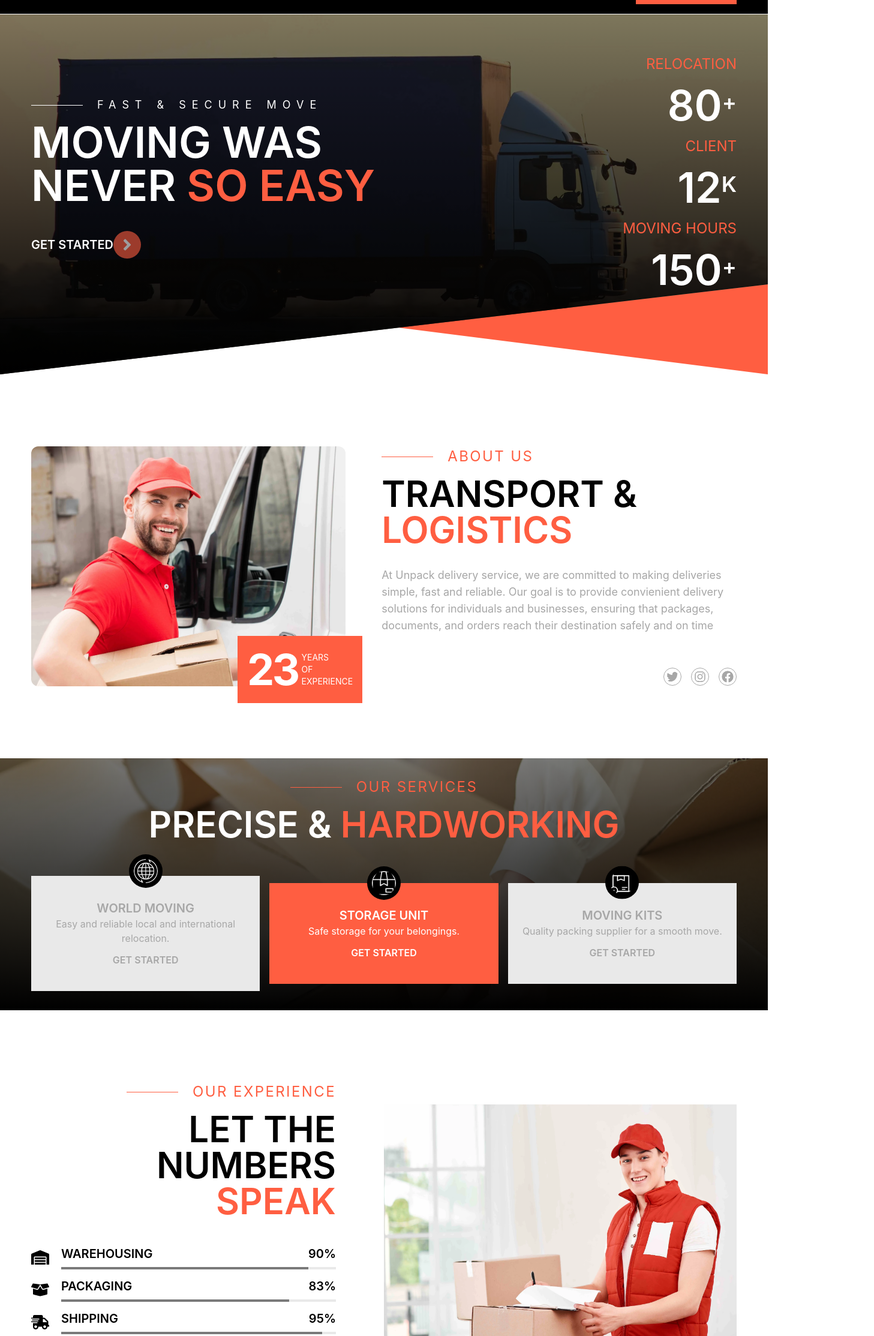
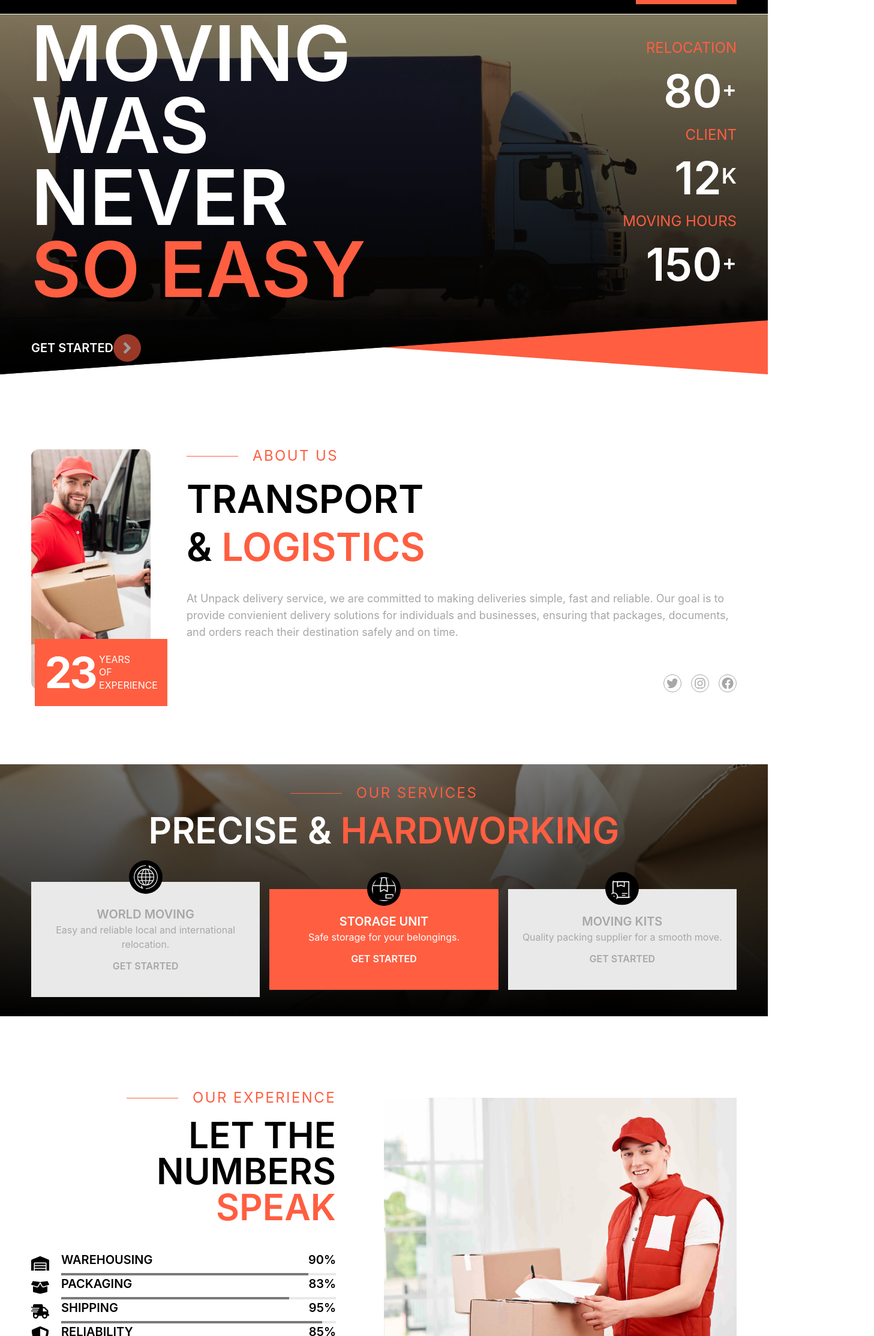
Before and after one commit to ajalasimon192-lgtm/unpack, a React (Vite) app: page / in a window 1280 px wide. Shown: the part 73-2300 px from the top of the page at 60% size, 1457 px wide, since content can reach past the window. Built offline with nearby package versions, Linux system fonts and the light colour scheme.

Commit message:
made corrections to the project

```diff
--- a/index.html
+++ b/index.html
@@ -2,7 +2,7 @@
 <html lang="en" style="scroll-behavior: smooth;">
   <head>
     <meta charset="UTF-8" />
-    <link rel="icon" type="image/svg+xml" href="./src/assets/images/Logoforsmall.webp" />
+    <link rel="icon" type="image/svg+xml" href="./src/assets/images/Logo.webp" />
     <meta name="viewport" content="width=device-width, initial-scale=1.0" />
     <title>UNPACK</title>
   </head>
--- a/src/App.jsx
+++ b/src/App.jsx
@@ -12,7 +12,7 @@ import { Footer } from "./components/Footer"
 function App() {
 
   return (
-    <div className="w-full h-screen">
+    <div className="w-full h-screen bg-white">
       <Nav />
       <div className="flex flex-col gap-30">
         <Header />
--- a/src/components/AboutUs.jsx
+++ b/src/components/AboutUs.jsx
@@ -3,12 +3,12 @@ import hero from '../assets/images/aboutUs.webp'
 
 export const AboutUs = () => {
   return (
-    <div className='flex flex-col md:flex-row px-7 md:px-9 lg:px-13 items-center gap-15' id='about'>
+    <div className='flex flex-col md:flex-row gap-15 px-7 md:px-9 lg:px-13 items-center md:gap-18.25 lg:gap-15' id='about'>
         <div className='relative roundedxl'>
-            <img src={hero} alt="image of a man deliering a package" className='md:w-500 h-100 object-cover object-top rounded-xl md:h'/>
+            <img src={hero} alt="image of a man deliering a package" className='md:w-122.75 h-100 object-cover object-top rounded-xl md:h'/>
             <div className='absolute -right-7 -bottom-7 bg-[#FF5E41] flex items-center gap-1.5 text-white px-4 py-5'>
-                <p className='text-7xl font-bold tracking-tighter'>23</p>
-                <div className='flex flex-col text-sm'>
+                <p className='lg:text-7xl font-bold text-[40px] tracking-tighter'>23</p>
+                <div className='flex flex-col text-xs lg:text-[16px] '>
                     <span>YEARS</span>
                     <span>OF</span>
                     <span>EXPERIENCE</span>
@@ -20,16 +20,15 @@ export const AboutUs = () => {
                 <hr  className='w-21.5 '/>
                 <p className='tracking-widest'>ABOUT US</p>
             </div>
-            <h2 className='text-[36px] lg:text-6xl mb-8 font-semibold'>TRANSPORT & <span className='text-[#FF5E41]'>LOGISTICS</span></h2>
+            <h2 className='text-2xl md:text-4xl lg:text-[64px] mb-8 font-semibold md:w-70 md:leading-10 lg:w-110 lg:leading-20'>TRANSPORT & <span className='text-[#FF5E41]'>LOGISTICS</span></h2>
             <p className='text-[#A7A7A7] md:text-sm lg:text-lg'>
                 At Unpack delivery service, we are committed to making deliveries simple, fast and reliable.
                 Our goal is to provide convienient delivery solutions for individuals and businesses,
                 ensuring that packages, documents,  and orders reach their destination safely
-                and on time
+                and on time.
             </p>
 
             <div className="flex gap-4 mt-14 text-[#A7A7A7] float-right">
-                {/* icons twitter, fb, ig */}
                 <FaTwitter className='abt-icons' />
                 <FaInstagram className='abt-icons' />
                 <FaFacebook className='abt-icons' />
--- a/src/components/ExpSection.jsx
+++ b/src/components/ExpSection.jsx
@@ -4,20 +4,19 @@ import { FaWarehouse, FaShippingFast, FaBoxOpen, FaShieldAlt } from 'react-icons
 export const ExpSection = () => {
   return (
     <div className='px-7 md:px-8 lg:px-13 flex flex-col md:flex-row gap-20'>
-        <div>
-            <div className='flex gap-6 justify-center md:justify-end items-center mb-4'>
+        <div className='flex flex-col'>
+            <div className='flex gap-6 h-fit justify-center md:justify-end items-center mb-4'>
                 <hr className='w-21.5 text-[#FF5E41]'/>
                 <p className='text-lg lg:text-2xl tracking-widest text-[#FF5E41]'>OUR EXPERIENCE</p>
             </div>
 
-            <h3 className='font-semibold text-4xl lg:text-6xl text-center md:text-right w-full'>
+            <h3 className='font-semibold h-fit text-4xl lg:text-6xl text-center md:text-right w-full mb-11'>
                 LET THE NUMBERS <span className='text-[#FF5E41]'>SPEAK</span>
             </h3>
 
-            <div className='mt-11 w-full flex flex-col gap-3.5'>
+            <div className='flex flex-1 justify-between flex-col'>
                 <div className='flex items-center w-full hover:text-[#FF5E41]'>
                     <span className='pr-5'>
-                        {/* icon */}
                         <FaWarehouse className='text-3xl' />
                     </span>
                     <div className='cont-stat'>
@@ -33,7 +32,6 @@ export const ExpSection = () => {
 
                 <div className='flex items-center w-full hover:text-[#FF5E41]'>
                     <span className='pr-5'>
-                        {/* icon */}
                         <FaBoxOpen className='text-3xl' />
                     </span>
                     <div className='cont-stat'>
@@ -80,7 +78,7 @@ export const ExpSection = () => {
                 </div>
             </div>
         </div>
-        <img src={hero} alt="Hero image" className='w-80 h-100 self-center md:w-1/2' />
+        <img src={hero} alt="Hero image" className='w-80 h-100 object-cover self-center md:w-1/2' />
     </div>
   )
 }
--- a/src/components/Footer.jsx
+++ b/src/components/Footer.jsx
@@ -35,8 +35,8 @@ export const Footer = () => {
             <div className='bg-black w-full px-7 md:px-9 lg:px-13 pt-100 relative'
                     style={{ clipPath: "polygon(0 0, 100% 30%, 100% 100%, 0 100%)"}}>
                 <div className='grid md:grid-cols-3 gap-10 md:gap-30 mb-10'>
-                    <div className='grid grid-cols-1 gap-5.5'>
-                        <div className='flex items-center mt-10'>
+                    <div className='grid grid-cols-1 gap-5.5 mt-20 md:mt-0'>
+                        <div className='flex items-center'>
                             <img src={logo} alt="Logo image for the unpack delivery service" className='w-12'/>
                             <p className='font-bold text-white text-3xl'><span className='text-[#FF5E41]'>UN</span>PACK</p>
                         </div>
--- a/src/components/Header.jsx
+++ b/src/components/Header.jsx
@@ -5,19 +5,19 @@ export const Header = () => {
   return (
     <div className='relative'>
         <div className='absolute inset-0 bg-[#FF5E41]'
-            style={{ clipPath: 'polygon(0 0, 100% 0, 100% 100%, 0 73%)' }}/>
+            style={{ clipPath: 'polygon(0 0, 100% 0, 100% 100%, 0 85%)' }}/>
 
-        <div className='relative h-150 bg-cover bg-center px-7 py-10 md:px-9 lg:px-13 flex flex-col md:flex-row gap-5 md:gap-0 md:justify-between items-center text-white pb-24'
+        <div className='relative h-150 bg-cover bg-center px-7 py-10 md:px-9 lg:px-13 flex flex-col md:flex-row gap-5 md:gap-0 md:justify-between items-center md:items-start text-white pb-24'
             style={{ backgroundImage: `linear-gradient(to bottom, rgba(0,0,0,0.5), rgba(0,0,0,1)), url(${header})`
-                    ,clipPath: "polygon(0 0, 100% 0, 100% 75%, 0 100%)"}}>
+                    ,clipPath: "polygon(0 0, 100% 0, 100% 85%, 0 100%)"}}>
 
             <div className='w-full md:w-1/2 flex flex-col self-center text-center md:text-left'>
-                <div className='flex items-center md:self-start self-center gap-6'>
+                <div className='flex items-center md:self-start self-center gap-4 md:gap-6 w-full'>
                     <hr className='w-21.5' />
-                    <p className='tracking-[10px] text-lg'>FAST & SECURE MOVE</p>
+                    <p className='tracking-widest md:tracking-[8px] lg:tracking-[10px] text-lg'>FAST & SECURE MOVE</p>
                 </div>
 
-                <p className='font-semibold text-[60px] lg:text-7xl leading-18 mt-3 pb-10'>
+                <p className='font-semibold text-6xl w-full md:w-90 lg:w-fit lg:text-9xl leading-18 mt-3 mb-3 md:pb-10 lg:leading-30 lg:mb-2'>
                     MOVING WAS NEVER <span className='text-[#FF5E41]'>SO EASY</span>
                 </p>
 
@@ -30,11 +30,9 @@ export const Header = () => {
                             <FaAngleRight />
                         </a>
                 </div>
-                {/* to add icon <a href="" className='flex items-'>GET STARTED <span className='text-white  px-3 bg-[#FF5E41] text-3xl rounded-4xl'>&gt;</span> </a> */}
-
             </div>
 
-            <div className='flex md:flex-col md:w-1/2 w-full justify-between text-center md:text-right'>
+            <div className='flex md:flex-col md:w-1/2 w-full justify-between text-center md:text-right md:mt-15 lg:mt-0'>
                 <div>
                     <p className='top'>RELOCATION</p>
                     <p className='bottom'>80<sup className='sup'>+</sup></p>
--- a/src/components/nav.jsx
+++ b/src/components/nav.jsx
@@ -22,7 +22,7 @@ const closeNav = () => {
   }
 
   return (
-    <div className={ isNavOpen ? 'bg-white text-black flex justify-between items-center border-b border-{#BDBDBD} px-13 py-4' : 'bg-black text-white flex justify-between items-center border-b border-{#BDBDBD} px-13 py-4' }>
+    <div className={ isNavOpen ? 'bg-white text-black flex justify-between items-center border-b border-{#BDBDBD} px-7 md:px-9 lg:px-13 py-4' : 'bg-black text-white flex justify-between items-center border-b border-{#BDBDBD} px-7 md:px-9 lg:px-13 py-4' }>
         <div className='flex items-center'>
             <img src={isNavOpen ? Logo : logo} alt="Logo image for the unpack delivery service" className='w-12'/>
             <p className='font-bold text-3xl'><span className='text-[#FF5E41]'>UN</span>PACK</p>
--- a/src/index.css
+++ b/src/index.css
@@ -5,11 +5,11 @@
 }
 
 .bottom {
-    @apply text-[40px] lg:text-[70px] font-semibold
+    @apply text-[40px] lg:text-[75px] font-semibold
 }
 
 .sup {
-    @apply md:text-2xl lg:text-4xl
+    @apply md:text-2xl lg:text-4xl font-semibold
 }
 
 .link {
```
Also changed, not shown: src/components/News.jsx (+8 -7 lines), src/components/Testimonials.jsx (+28 -18 lines), src/components/WhyChoose.jsx (+10 -6 lines).
